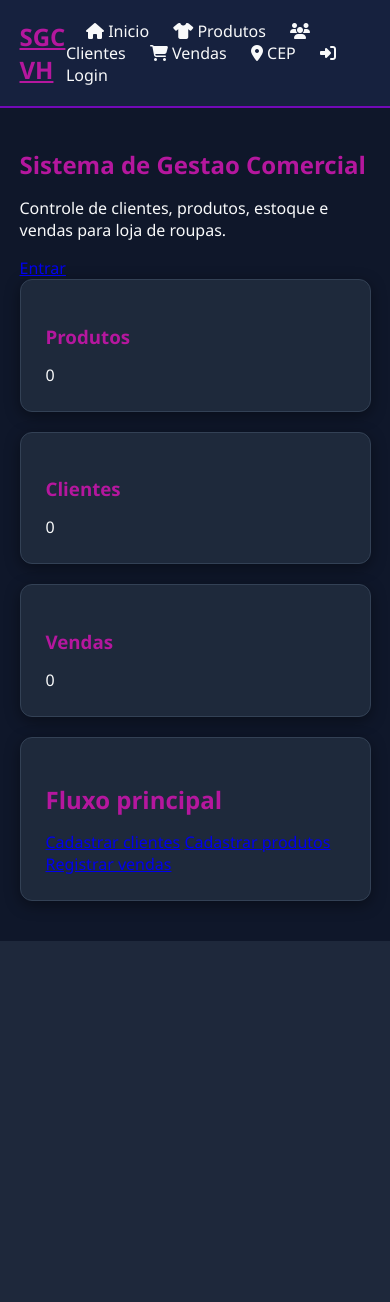
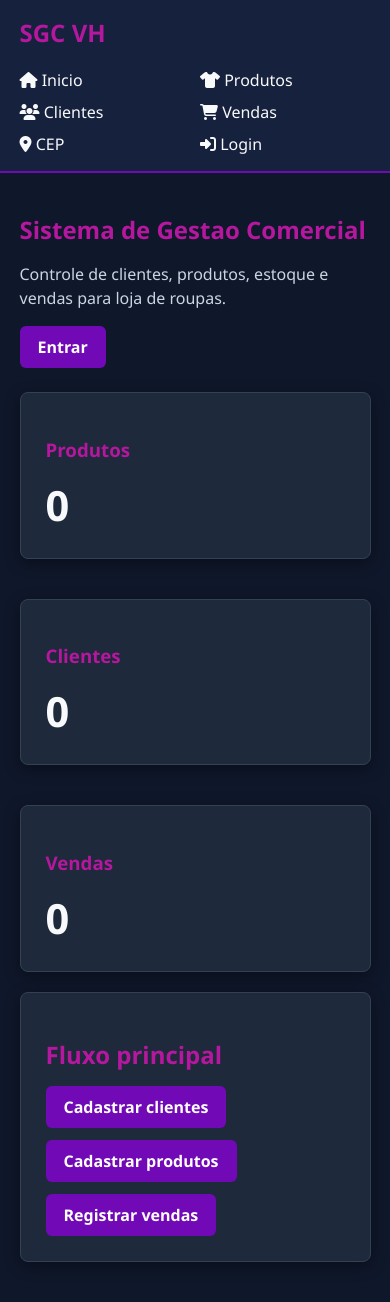
Before and after one commit to VictorZainote/sgc-loja-roupas, a Django app: page / in a window 390 px wide. Before the commit the page ends 941 px from the top, so only its background shows below. Run offline with Django 5.2, Linux system fonts and the light colour scheme; data that the repository does not hold is empty.

Commit message:
style(frontend): atualizar variaveis CSS, cabeçalho, responsividade e layout da home

```diff
--- a/static/css/style.css
+++ b/static/css/style.css
@@ -1,44 +1,49 @@
 :root {
-    --dark-blue: #0f172a;
-    --mid-blue: #1e293b;
-    --purple: #7209b7;
-    --light-purple: #b5179e;
-    --off-white: #f8f9fa;
-    --gray: #334155;
+    --bg: #0f172a;
+    --panel: #1e293b;
+    --panel-soft: #0f172a;
+    --accent: #7209b7;
+    --accent-strong: #b5179e;
+    --text: #f8f9fa;
+    --muted: #cbd5e1;
+    --line: #334155;
 }
 
 body {
-    background-color: var(--dark-blue) !important;
-    color: var(--off-white) !important;
+    background-color: var(--bg) !important;
+    color: var(--text) !important;
     font-family: 'Segoe UI', Roboto, sans-serif;
     margin: 0;
 }
 
 header {
     background-color: #16213e;
-    padding: 20px 5%;
+    padding: 16px 5%;
     display: flex;
     justify-content: space-between;
     align-items: center;
-    border-bottom: 2px solid var(--purple);
+    border-bottom: 2px solid var(--accent);
+    gap: 20px;
+    flex-wrap: wrap;
 }
 
 .logo {
     font-size: 1.5rem;
     font-weight: bold;
-    color: var(--light-purple);
+    color: var(--accent-strong);
+    text-decoration: none;
 }
 
 nav a {
-    color: var(--off-white);
+    color: var(--text);
     text-decoration: none;
-    margin-left: 20px;
+    margin-left: 16px;
     transition: 0.3s;
     font-weight: 500;
 }
 
 nav a:hover {
-    color: var(--light-purple);
+    color: var(--accent-strong);
 }
 
 .container {
@@ -48,48 +53,178 @@ nav a:hover {
 }
 
 .card {
-    background-color: var(--mid-blue);
+    background-color: var(--panel);
     padding: 25px;
-    border-radius: 12px;
+    border-radius: 8px;
     margin-bottom: 20px;
-    box-shadow: 0 4px 15px rgba(0,0,0,0.4);
-    border: 1px solid var(--gray);
+    box-shadow: 0 4px 15px rgba(0, 0, 0, 0.4);
+    border: 1px solid var(--line);
 }
 
-h1, h2, h3 {
-    color: var(--light-purple) !important;
+h1,
+h2,
+h3 {
+    color: var(--accent-strong) !important;
     margin-bottom: 15px;
 }
 
-button {
-    background-color: var(--purple);
+h1 {
+    margin-top: 0;
+}
+
+p {
+    color: var(--muted);
+    line-height: 1.5;
+}
+
+button,
+.button-link {
+    background-color: var(--accent);
     color: white;
     border: none;
     padding: 10px 18px;
-    border-radius: 8px;
+    border-radius: 6px;
     cursor: pointer;
     transition: 0.3s;
+    text-decoration: none;
+    display: inline-flex;
+    align-items: center;
+    justify-content: center;
+    font-weight: 600;
+    gap: 8px;
 }
 
-button:hover {
-    background-color: var(--light-purple);
+button:hover,
+.button-link:hover {
+    background-color: var(--accent-strong);
 }
 
-input {
+input,
+select {
+    box-sizing: border-box;
     width: 100%;
     padding: 12px;
-    border-radius: 8px;
-    border: 1px solid var(--gray);
-    background-color: var(--dark-blue);
+    border-radius: 6px;
+    border: 1px solid var(--line);
+    background-color: var(--panel-soft);
     color: white;
-    margin-bottom: 15px;
+    margin-top: 6px;
 }
 
-.table th {
-    background-color: var(--purple);
-    color: white;
+label {
+    color: var(--text);
+    font-weight: 600;
 }
 
-.table td {
-    border-bottom: 1px solid var(--gray);
+table {
+    width: 100%;
+    border-collapse: collapse;
 }
+
+th,
+td {
+    padding: 12px;
+    text-align: left;
+    border-bottom: 1px solid var(--line);
+}
+
+th {
+    color: var(--accent-strong);
+    font-size: 0.9rem;
+}
+
+.page-header {
+    display: flex;
+    justify-content: space-between;
+    align-items: flex-start;
+    gap: 20px;
+    margin-bottom: 24px;
+}
+
+.dashboard-grid,
+.content-grid {
+    display: grid;
+    grid-template-columns: repeat(auto-fit, minmax(240px, 1fr));
+    gap: 20px;
+}
+
+.content-grid {
+    grid-template-columns: minmax(280px, 380px) minmax(0, 1fr);
+    align-items: start;
+}
+
+.dashboard-card .number {
+    font-size: 2.6rem;
+    font-weight: 700;
+}
+
+.form-grid {
+    display: grid;
+    gap: 16px;
+}
+
+.auth-layout {
+    display: grid;
+    place-items: center;
+    min-height: 60vh;
+}
+
+.auth-card {
+    width: min(100%, 460px);
+}
+
+.action-row {
+    display: flex;
+    gap: 12px;
+    flex-wrap: wrap;
+}
+
+.message {
+    min-height: 24px;
+    color: var(--accent-strong);
+}
+
+.table-wrap {
+    overflow-x: auto;
+}
+
+.result-list {
+    display: grid;
+    gap: 14px;
+    margin: 0;
+}
+
+.result-list div {
+    border-bottom: 1px solid var(--line);
+    padding-bottom: 12px;
+}
+
+.result-list dt {
+    color: var(--muted);
+    font-size: 0.9rem;
+    margin-bottom: 4px;
+}
+
+.result-list dd {
+    color: var(--text);
+    font-size: 1.1rem;
+    margin: 0;
+}
+
+@media (max-width: 760px) {
+    nav {
+        display: grid;
+        grid-template-columns: repeat(2, minmax(0, 1fr));
+        gap: 10px;
+        width: 100%;
+    }
+
+    nav a {
+        margin-left: 0;
+    }
+
+    .page-header,
+    .content-grid {
+        display: block;
+    }
+}
```
Also changed, not shown: 1 other file.
